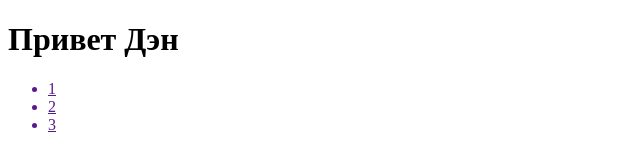
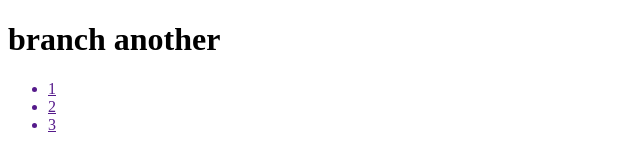
Before and after one commit to Anatollly/test, a plain HTML site: page index.html in a window 1280 px wide. Shown: the whole page, without its empty margins (0-640 px from the left). Drawn offline with Linux system fonts and the light colour scheme.

Commit message:
первая правка в another

```diff
--- a/index.html
+++ b/index.html
@@ -5,7 +5,7 @@
 </head>
 <body>
 
-    <h1>Привет Дэн</h1>
+    <h1>branch another</h1>
 
     <div>
     	<a href="">
```
